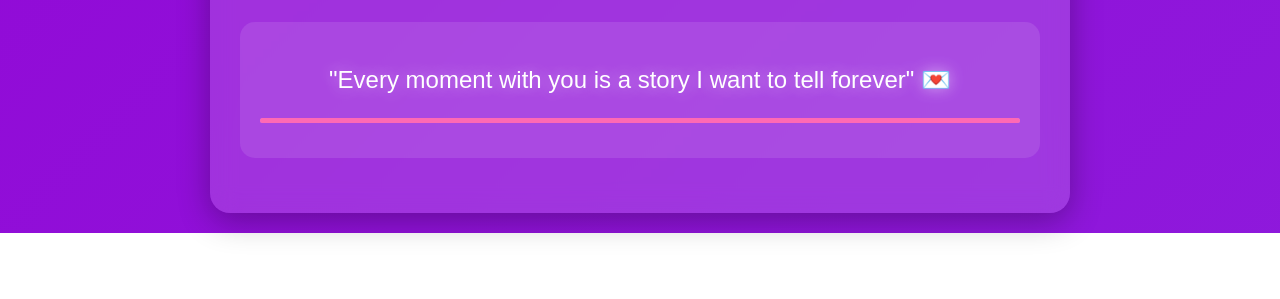
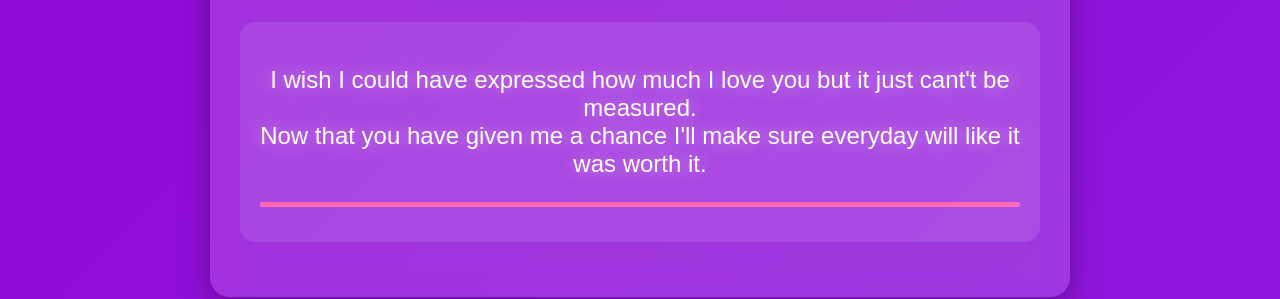
Before and after one commit to Hackerbyte/iamjuyo.github.io, a plain HTML site: page yes.html in a window 1280 px wide. Shown: the part 1032-1331 px from the top of the page. Before the commit the page ends 1265 px from the top, so only its background shows below. Drawn offline with nearby package versions, Linux system fonts and the light colour scheme.

Commit message:
Update yes.html

```diff
--- a/yes.html
+++ b/yes.html
@@ -286,8 +286,8 @@
             </audio>
         </div>
 
-        <div class="love-message">
-            <p>"Every moment with you is a story I want to tell forever" 💌</p>
+                <div class="love-message">
+            <p>I wish I could have expressed how much I love you but it just cant't be measured.<br>Now that you have given me a chance I'll make sure everyday will like it was worth it.</p>
             <div class="progress-bar">
                 <div class="progress-fill"></div>
             </div>
```
